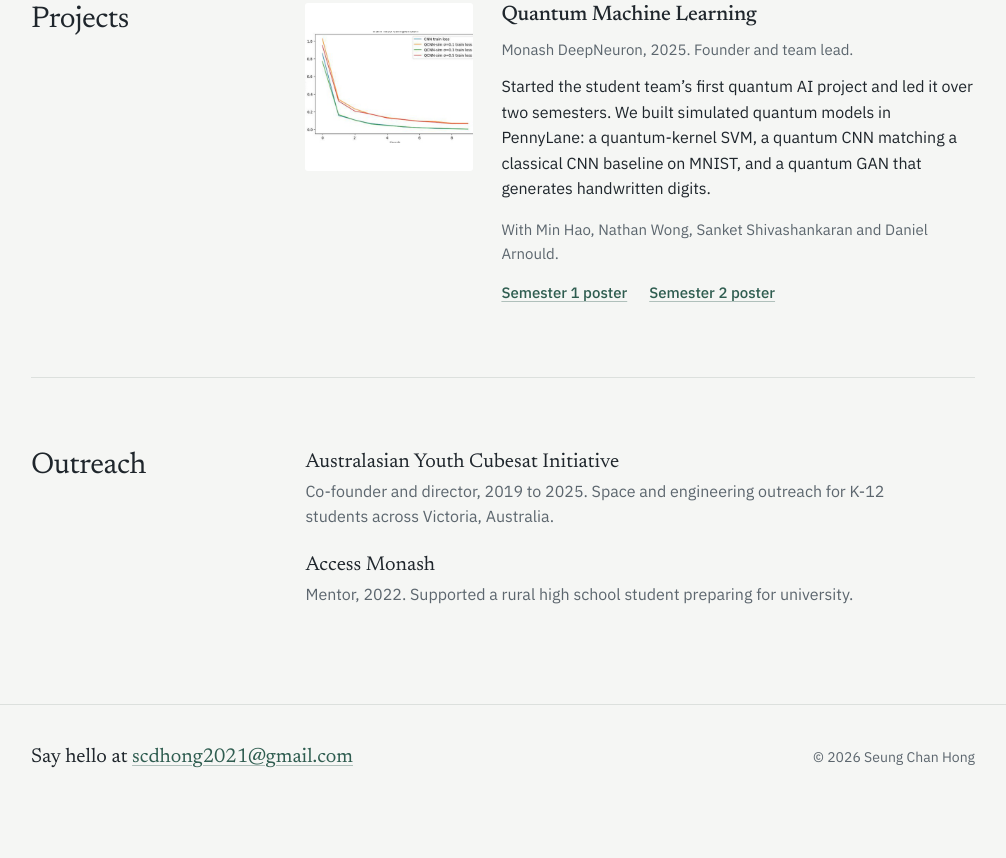
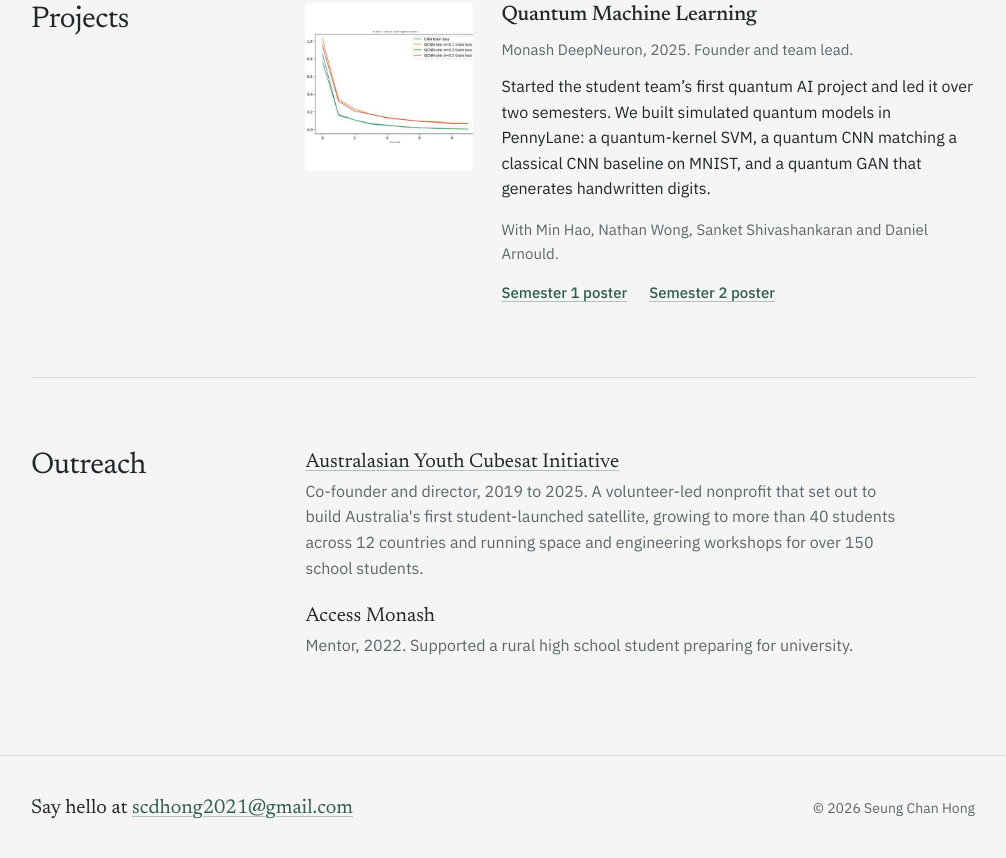
Before and after one commit to scdhong/scdhong.github.io, a plain HTML site: page index.html in a window 1280 px wide. Shown: the part 1908-2766 px from the top of the page, without its empty margins (137-1143 px from the left). Before the commit the page ends 2729 px from the top, so only its background shows below. Drawn offline with Linux system fonts and the light colour scheme.

Commit message:
Add files via upload

```diff
--- a/index.html
+++ b/index.html
@@ -9,7 +9,8 @@
   <meta property="og:title" content="Seung Chan (Daniel) Hong">
   <meta property="og:description" content="Robotics engineer building robots that understand people.">
   <meta property="og:type" content="website">
-  <meta property="og:image" content="images/headshot.jpg">
+  <meta property="og:url" content="https://scdhong.github.io/">
+  <meta property="og:image" content="https://scdhong.github.io/images/headshot.jpg">
   <link rel="icon" href="images/favicon.ico" sizes="any">
   <link rel="icon" type="image/png" href="images/favicon.png">
   <link rel="preconnect" href="https://fonts.googleapis.com">
@@ -132,8 +133,8 @@
       <div class="block-body">
         <dl class="roles">
           <div>
-            <dt>Australasian Youth Cubesat Initiative</dt>
-            <dd>Co-founder and director, 2019 to 2025. Space and engineering outreach for K-12 students across Victoria, Australia.</dd>
+            <dt><a href="https://ayci.space">Australasian Youth Cubesat Initiative</a></dt>
+            <dd>Co-founder and director, 2019 to 2025. A volunteer-led nonprofit that set out to build Australia's first student-launched satellite, growing to more than 40 students across 12 countries and running space and engineering workshops for over 150 school students.</dd>
           </div>
           <div>
             <dt>Access Monash</dt>
--- a/style.css
+++ b/style.css
@@ -193,6 +193,8 @@ a:focus-visible { outline: 2px solid var(--accent); outline-offset: 3px; border-
 /* Outreach */
 .roles { margin: 0; display: grid; gap: 22px; }
 .roles dt { font-family: var(--serif); font-size: 20px; line-height: 1.3; }
+.roles dt a { color: var(--ink); }
+.roles dt a:hover { color: var(--accent); }
 .roles dd { margin: 4px 0 0; color: var(--muted); max-width: 62ch; }
 
 /* Footer */
```
